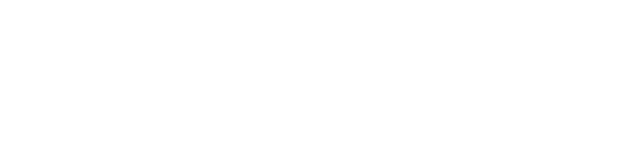
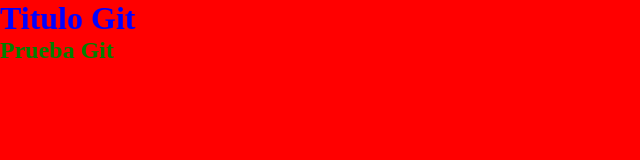
Before and after one commit to emmanuelcalvo/mi_repositorio, a plain HTML site: page index.html in a window 1280 px wide. Shown: the whole page, without its empty margins (0-640 px from the left). Drawn offline with Linux system fonts and the light colour scheme.

Commit message:
edite index/agregue img/agregue y edite css

```diff
--- /dev/null
+++ b/estilos.css
@@ -0,0 +1,13 @@
+*{margin: 0; padding: 0;}
+
+body {
+    background-color: red;
+}
+
+h1 {
+    color: blue;
+}
+
+h2 {
+    color: green;
+}
--- a/index.html
+++ b/index.html
@@ -5,8 +5,13 @@
     <meta http-equiv="X-UA-Compatible" content="IE=edge">
     <meta name="viewport" content="width=device-width, initial-scale=1.0">
     <title>Git Prueba</title>
+    <link rel="stylesheet" href="estilos.css">
 </head>
 <body>
+    <h1>Titulo Git</h1>
 
+    <div>
+        <h2>Prueba Git</h2>
+    </div>
 </body>
 </html>
```
Also changed, not shown: img/git add index.png (added), img/git commit.png (added), img/git init.png (added).
